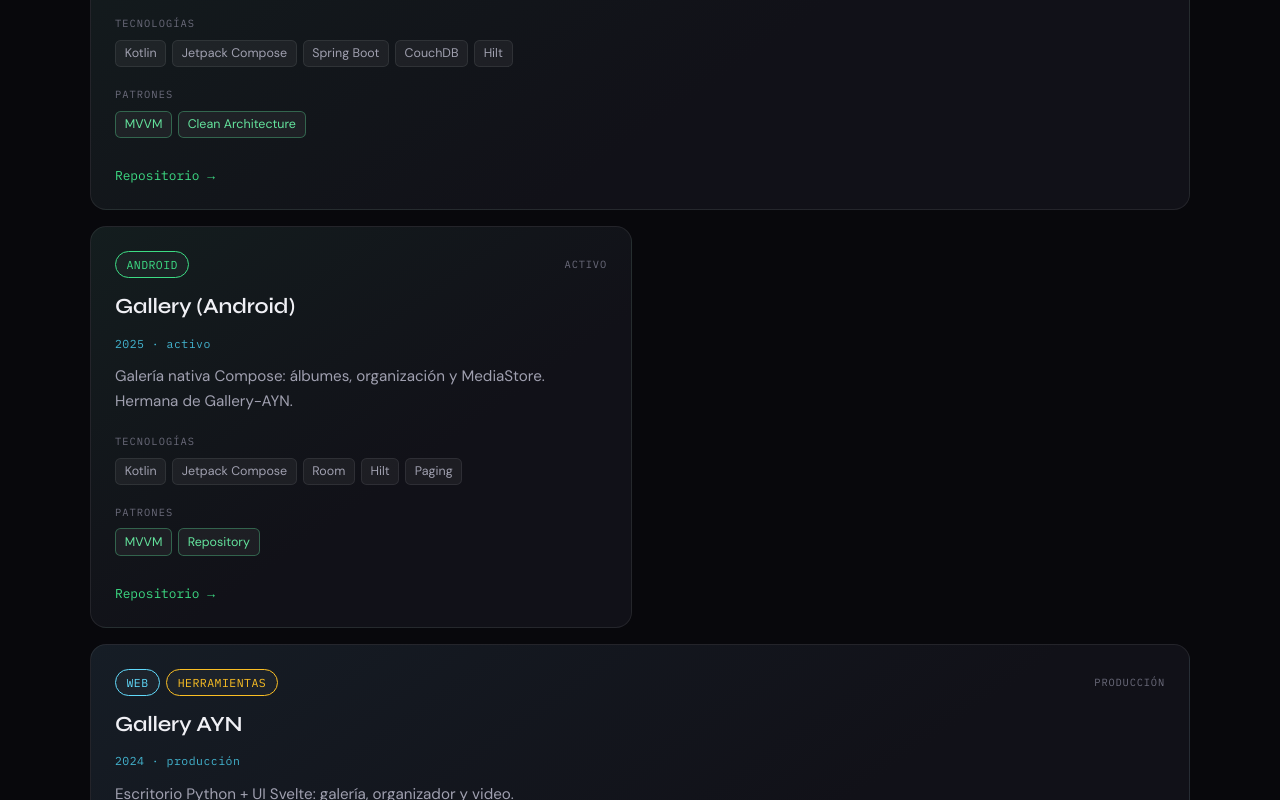
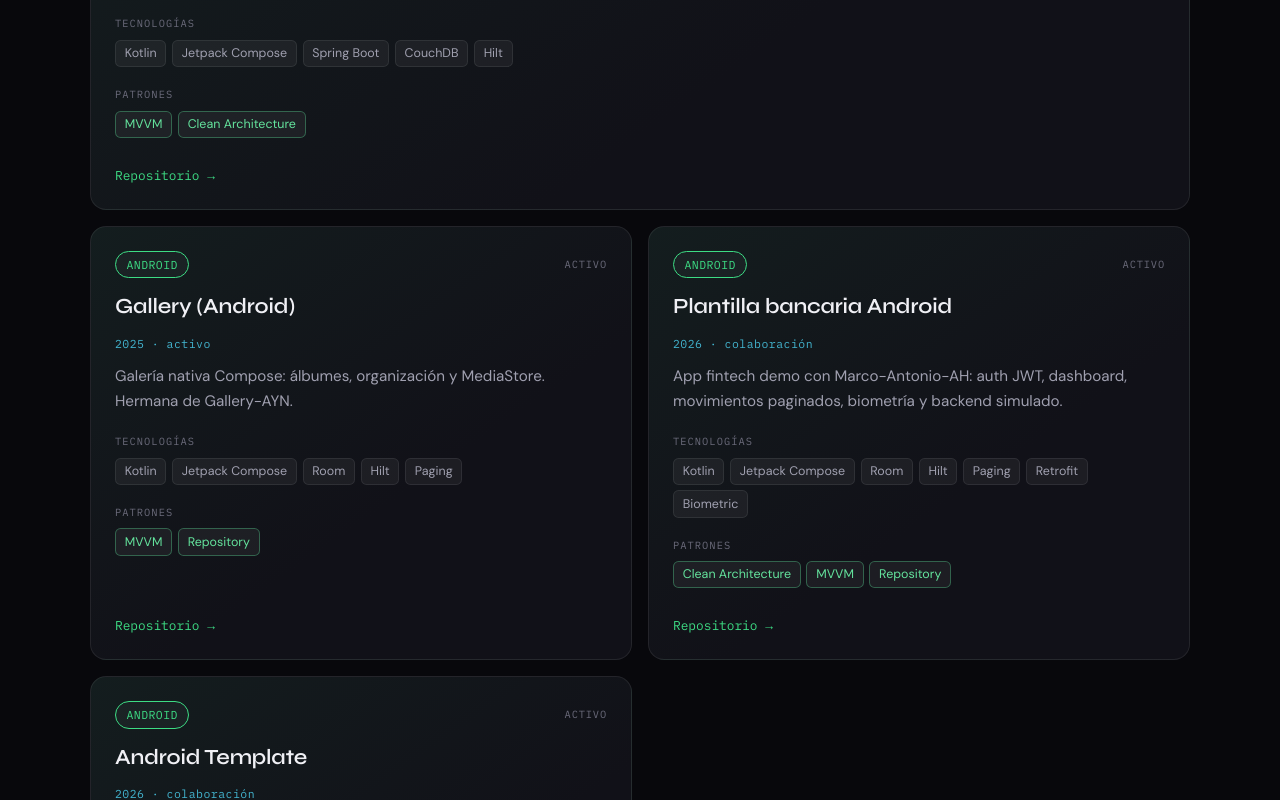
Before and after one commit to FernandoRP-nan/fernando-cv, a React (Vite) app: page / in a window 1280 px wide. Shown: the part 6131-6931 px from the top of the page. Built offline with nearby package versions, Linux system fonts and the light colour scheme.

Commit message:
feat: add Marco-Antonio-AH Android templates to CV and PDF

```diff
--- a/src/i18n/en.ts
+++ b/src/i18n/en.ts
@@ -265,6 +265,32 @@ export const en: LocaleStrings = {
       status: 'active',
     },
     {
+      id: 'templete-banco',
+      title: 'Android Banking Template',
+      description:
+        'Fintech demo app with Marco-Antonio-AH: JWT auth, dashboard, paged movements, biometrics, and simulated backend.',
+      period: '2026 · collaboration',
+      categories: ['android'],
+      technologies: ['Kotlin', 'Jetpack Compose', 'Room', 'Hilt', 'Paging', 'Retrofit', 'Biometric'],
+      patterns: ['Clean Architecture', 'MVVM', 'Repository'],
+      repoUrl: 'https://github.com/FernandoRP-nan/templete_banco',
+      featured: false,
+      status: 'active',
+    },
+    {
+      id: 'android-template',
+      title: 'Android Template',
+      description:
+        'Compose starter with Marco-Antonio-AH: TMDB, Room, Hilt, and JNI key module; coffee feature with animations.',
+      period: '2026 · collaboration',
+      categories: ['android'],
+      technologies: ['Kotlin', 'Jetpack Compose', 'Room', 'Hilt', 'Retrofit', 'NDK', 'Coil'],
+      patterns: ['Clean Architecture', 'MVVM', 'Repository'],
+      repoUrl: 'https://github.com/FernandoRP-nan/android-template',
+      featured: false,
+      status: 'active',
+    },
+    {
       id: 'gallery-ayn',
       title: 'Gallery AYN',
       description: 'Python desktop + Svelte UI: gallery, organizer, and video.',
--- a/src/i18n/es.ts
+++ b/src/i18n/es.ts
@@ -265,6 +265,32 @@ export const es: LocaleStrings = {
       status: 'active',
     },
     {
+      id: 'templete-banco',
+      title: 'Plantilla bancaria Android',
+      description:
+        'App fintech demo con Marco-Antonio-AH: auth JWT, dashboard, movimientos paginados, biometría y backend simulado.',
+      period: '2026 · colaboración',
+      categories: ['android'],
+      technologies: ['Kotlin', 'Jetpack Compose', 'Room', 'Hilt', 'Paging', 'Retrofit', 'Biometric'],
+      patterns: ['Clean Architecture', 'MVVM', 'Repository'],
+      repoUrl: 'https://github.com/FernandoRP-nan/templete_banco',
+      featured: false,
+      status: 'active',
+    },
+    {
+      id: 'android-template',
+      title: 'Android Template',
+      description:
+        'Plantilla Compose con Marco-Antonio-AH: TMDB, Room, Hilt y módulo JNI para claves; feature cafetería con animaciones.',
+      period: '2026 · colaboración',
+      categories: ['android'],
+      technologies: ['Kotlin', 'Jetpack Compose', 'Room', 'Hilt', 'Retrofit', 'NDK', 'Coil'],
+      patterns: ['Clean Architecture', 'MVVM', 'Repository'],
+      repoUrl: 'https://github.com/FernandoRP-nan/android-template',
+      featured: false,
+      status: 'active',
+    },
+    {
       id: 'gallery-ayn',
       title: 'Gallery AYN',
       description: 'Escritorio Python + UI Svelte: galería, organizador y video.',
```
Also changed, not shown: 2 other files (tests, documents, lock files or other folders).
